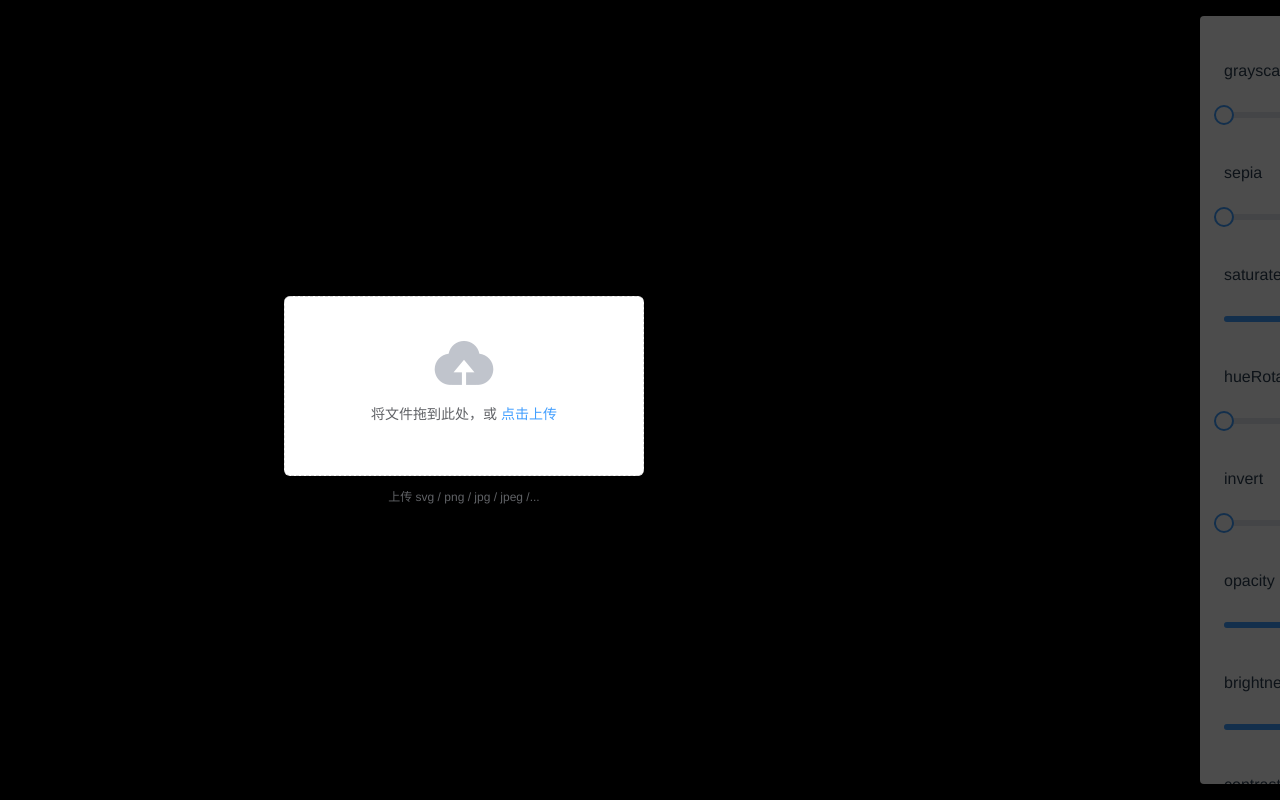
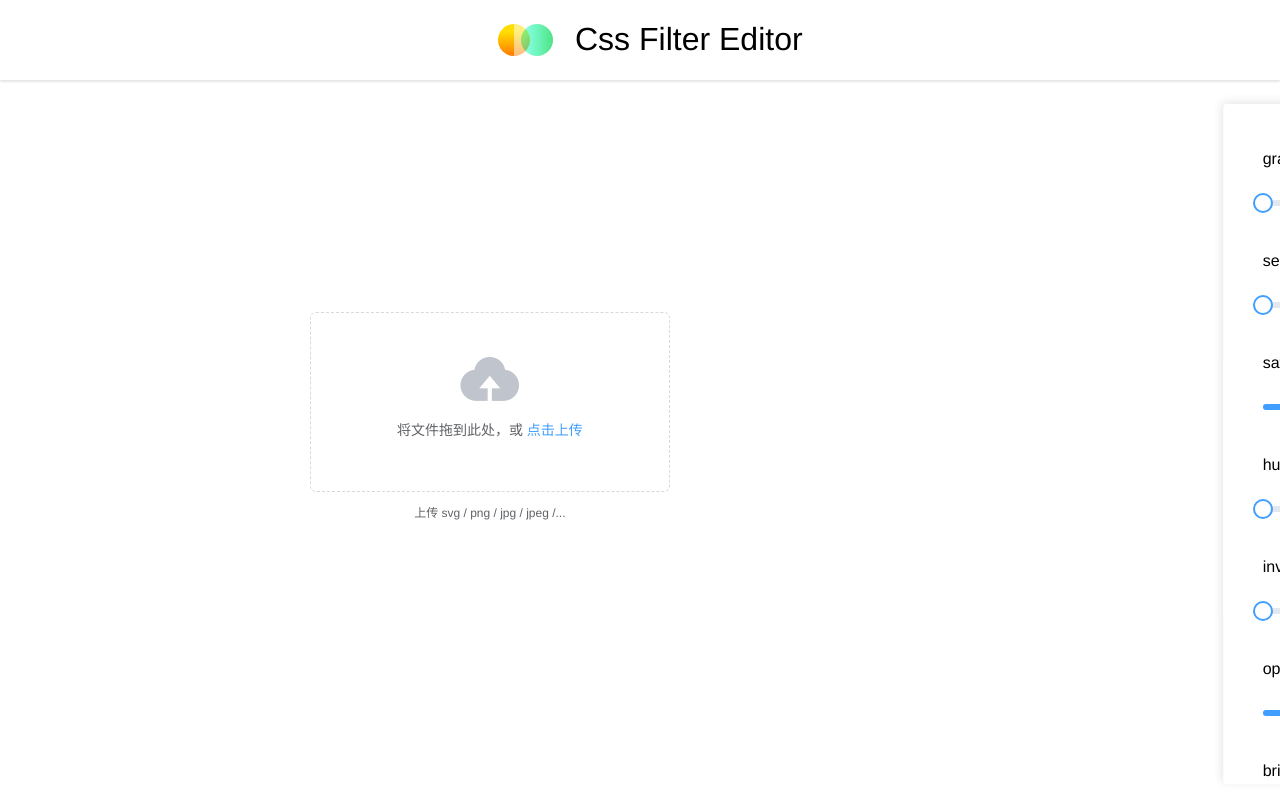
Before and after one commit to OfficialYoungX/Filter-Editor, a Vue app: page / in a window 1280 px wide. Built offline with nearby package versions, Linux system fonts and the light colour scheme.

Commit message:
add:剪切板粘贴功能 alter:样式布局

```diff
--- a/src/App.vue
+++ b/src/App.vue
@@ -1,10 +1,18 @@
 <template>
-    <div id="app" :class="{'app__background--uploaded': true}">
-        <div class="upload-wrapper">
-            <Uploader :filterValue="controlVal" @on-upload="handleOnUpload"/>
+    <div id="app">
+        <div class="app__head">
+            <img class="head__logo" src="./assets/logo.svg" alt="logo">
+            <h1 class="head__title">
+                Css Filter Editor
+            </h1>
         </div>
-        <div class="controler-wrapper" >
-            <ControlSlide @on-control="handleOnControl"/>
+        <div class="workshop-wrapper">
+            <div class="upload-wrapper">
+                <Uploader :filterValue="controlVal" @on-upload="handleOnUpload"/>
+            </div>
+            <div class="controler-wrapper">
+                <ControlSlide @on-control="handleOnControl"/>
+            </div>
         </div>
     </div>
 </template>
@@ -31,7 +39,6 @@ export default {
             this.isUpload = true;
         },
         handleOnControl(val) {
-            console.log(`Vue:${val}`);
             this.controlVal = val;
         },
         handleMouseover() {
@@ -65,22 +72,43 @@ body {
     font-family: "Avenir", Helvetica, Arial, sans-serif;
     -webkit-font-smoothing: antialiased;
     -moz-osx-font-smoothing: grayscale;
-    color: #2c3e50;
-
+    color: $black;
     width: 100%;
     height: 100%;
 
+    overflow: hidden;
+}
+
+.app__head {
+    display: flex;
+    justify-content: center;
+    align-items: center;
+    position: fixed;
+    width: 100%;
+    box-shadow: 0px 2px 2px 0px rgba(0,0,0,0.1);
+    z-index: 10;
+    background: $white;
+    .head__logo {
+        display: inline-block;
+        width: 3.5rem;
+        margin: 0 1.3rem;
+    }
+    .head__title {
+        text-align: center;
+        font-weight: lighter;
+    }
+}
+
+.workshop-wrapper {
+    width: 100%;
+    height: 100%;
     display: flex;
     justify-content: space-between;
+}
 
-    overflow: hidden;
-}
-.app__background--uploaded {
-    transition: background 0.6s linear;
-    background: $black;
-}
 .upload-wrapper {
-    width: calc(100% - 24rem);
+    width: 100%;
+    height: 100%;
     margin: 1rem;
 
     display: flex;
@@ -88,29 +116,29 @@ body {
     align-items: center;
 }
 .controler-wrapper {
-    width: 20rem;
+    width: 24rem;
     margin: 1rem;
-    box-shadow: 0px 0px 20px 0px rgba(0, 0, 0, 0.15);
+    margin-top: 6.5rem;
+    margin-right: 0;
+    box-shadow: -2px -2px 10px 0px rgba(0, 0, 0, 0.1);
     overflow: hidden;
     overflow-y: scroll;
     background: $white;
 
     transition: transform 0.3s ease-in-out, opacity 0.3s ease-in-out;
     transform: translate(80%);
-    opacity: 0.3;
+    // opacity: 0.3;
+
+    border-radius: 4px 0 0 4px;
 
     // hide the scroll bar
     &::-webkit-scrollbar {
         width: 0 !important;
     }
     // hover status
-    &:hover{
+    &:hover {
         transform: translate(0);
         opacity: 1;
     }
 }
-.controler-wrapper,
-.upload-wrapper {
-    border-radius: 4px;
-}
 </style>
--- a/src/components/ControlSlide.vue
+++ b/src/components/ControlSlide.vue
@@ -19,7 +19,6 @@ export default {
     },
     methods: {
         handleOnInput(val) {
-            console.log(`ControlSlide:${val}`);
             this.$emit("on-control", val);
         }
     }
@@ -28,6 +27,6 @@ export default {
 
 <style lang="scss" scoped>
 .controler-slide {
-    padding: 1rem 1.5rem;
+    padding: 1rem 2.5rem;
 }
 </style>
--- a/src/components/Uploader.vue
+++ b/src/components/Uploader.vue
@@ -1,5 +1,5 @@
 <template>
-    <div class="uploader-wrapper">
+    <div class="uploader-wrapper" @paste="handleOnpaste">
         <el-upload
             :drag="true"
             :action="actionURL"
@@ -16,8 +16,9 @@
         </el-upload>
         <!-- stketch board -->
         <img
+            class="unploader__sketch-board"
             v-show="isUpload"
-            :style="{width:`100vmin`, filter: `${filterParameter}`}"
+            :style="{filter: `${filterParameter}`}"
             :src="imageURL"
         >
     </div>
@@ -66,14 +67,34 @@ export default {
              brightness(${filters.brightness / 100})
              contrast(${filters.contrast}%)
              blur(${filters.blur}px)`;
-            // return '';
         }
     },
     methods: {
-        handleOnChange(file, fileList) {
+        handleOnChange(file) {
             this.imageURL = window.URL.createObjectURL(file.raw);
+            // console.log(file.raw);
             this.isUpload = true;
             this.$emit("on-upload", true);
+        },
+        /**
+         * @param {EventObj} e
+         */
+        getImageURLFromPaste(e) {
+            try{
+                if(!(e.clipboardData && e.clipboardData.items)) {
+                    throw new Error('Paste Fail');
+                }
+            }catch (e){
+                return;
+            }
+            // 只取最近的一个文件
+            const imageRaw = e.clipboardData.items[0].getAsFile(); // 得到粘贴板上的图片的缓存路径
+            const imageURL = URL.createObjectURL(imageRaw); // 通过缓存路径创建图片引用
+            return imageURL;
+        },
+        handleOnpaste(e) {
+            this.imageURL = this.getImageURLFromPaste(e);
+            this.isUpload = true;
         }
     }
 };
@@ -89,4 +110,10 @@ export default {
     justify-content: center;
     align-items: center;
 }
+
+.unploader__sketch-board {
+    width: 100vmin;
+    // object-fit: contain;
+    box-shadow: 0 20px 30px -10px rgba(0, 0, 0, 0.15);
+}
 </style>
```
Also changed, not shown: src/assets/logo.svg (added).
